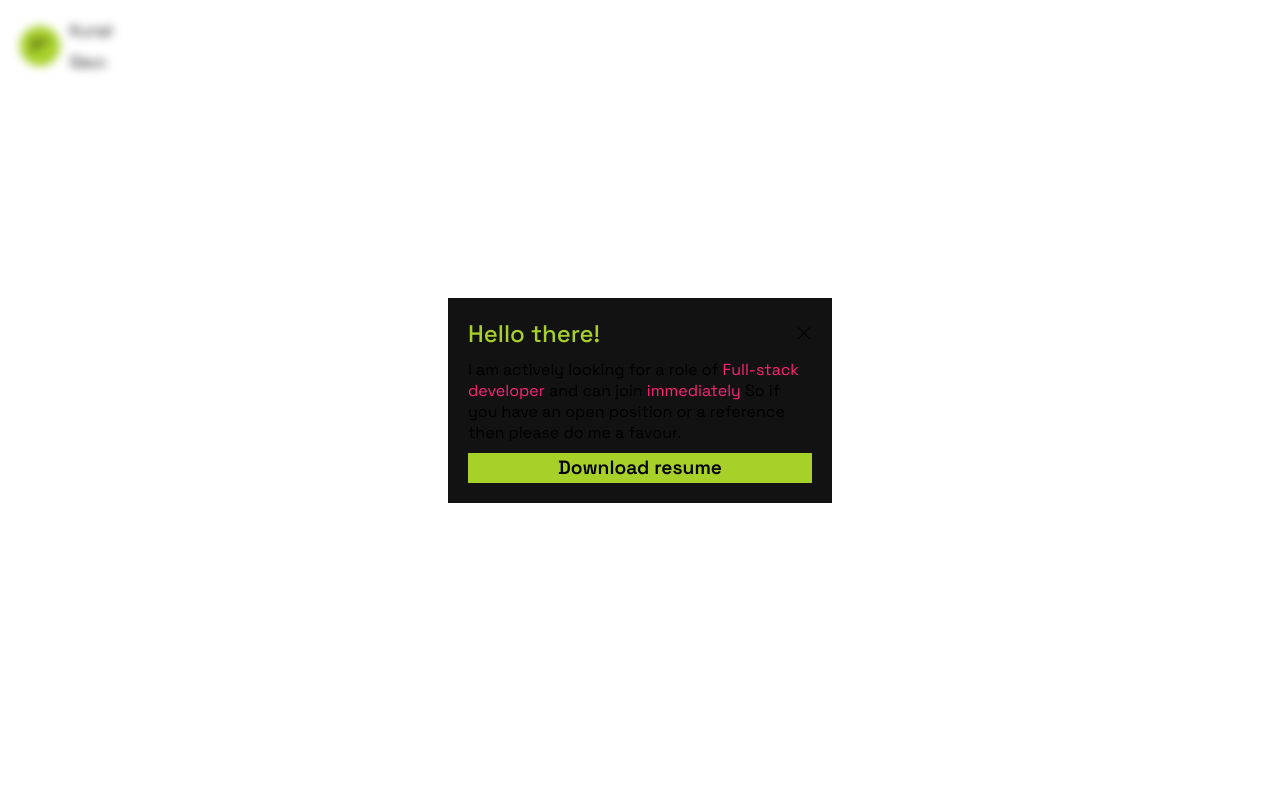
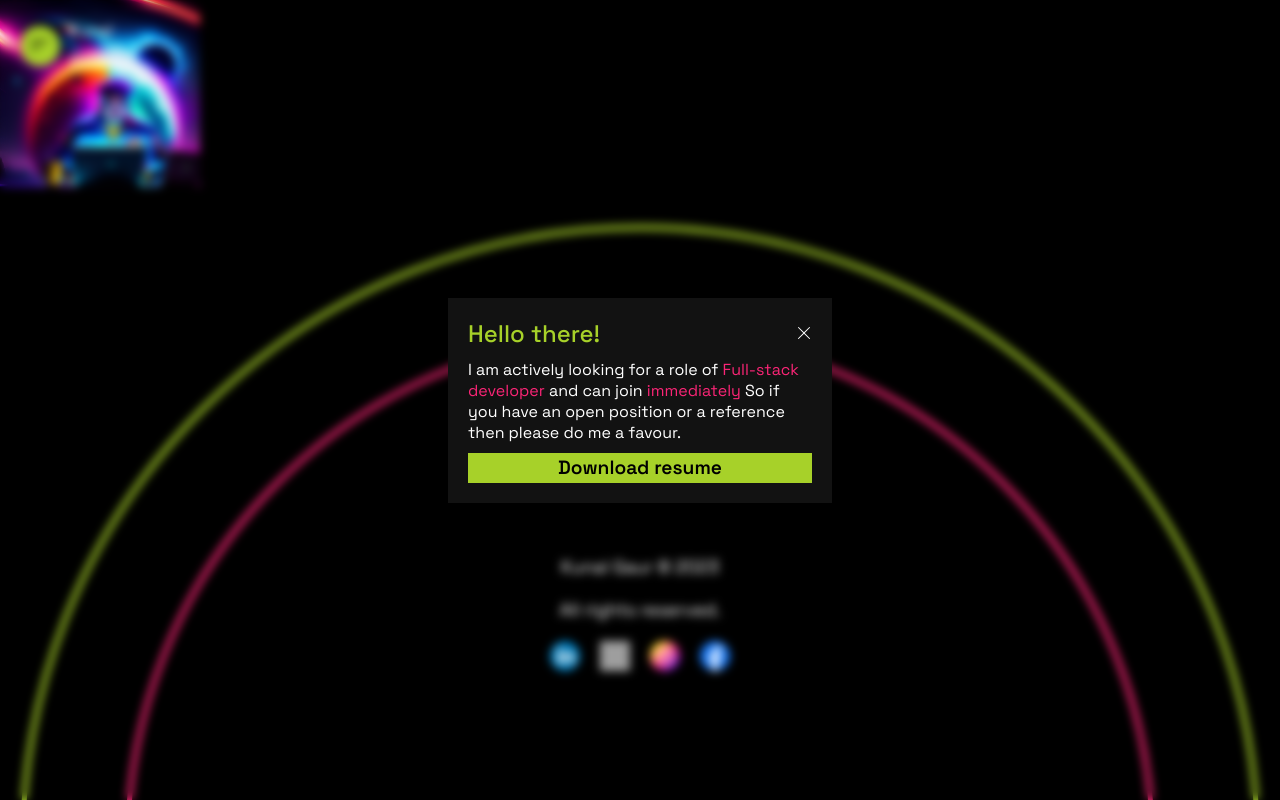
Before and after one commit to kunaalgaur/portfolio, a Next.js app: page /about in a window 1280 px wide. Before the commit this address had no page. Shown: the top 800 px of the page. Built offline with nearby package versions, Linux system fonts and the light colour scheme; grey boxes are pictures that could not be loaded.

Commit message:
Added new pages

```diff
--- /dev/null
+++ b/app/about/page.tsx
@@ -0,0 +1,21 @@
+import Image from 'next/image';
+import React from 'react';
+
+const page = () => {
+    return (
+        <div>
+            <div></div>
+            <div>
+                <Image
+                    src="/setup.jpg"
+                    alt="Error loading image"
+                    height={200}
+                    width={200}
+                />
+            </div>
+            <div></div>
+        </div>
+    );
+};
+
+export default page;
```
Also changed, not shown: app/blogs/page.tsx (added, +11 -0 lines).
